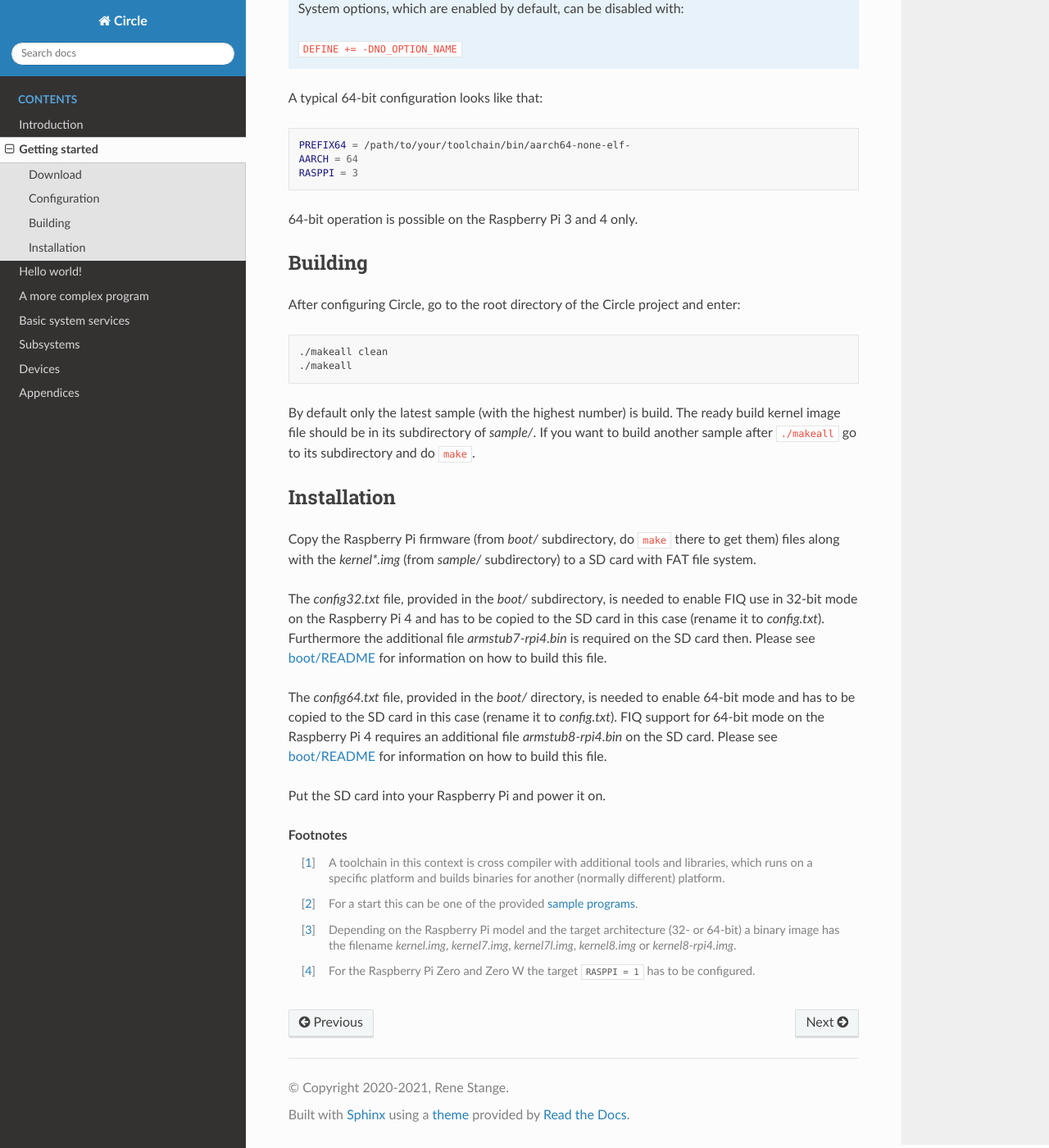
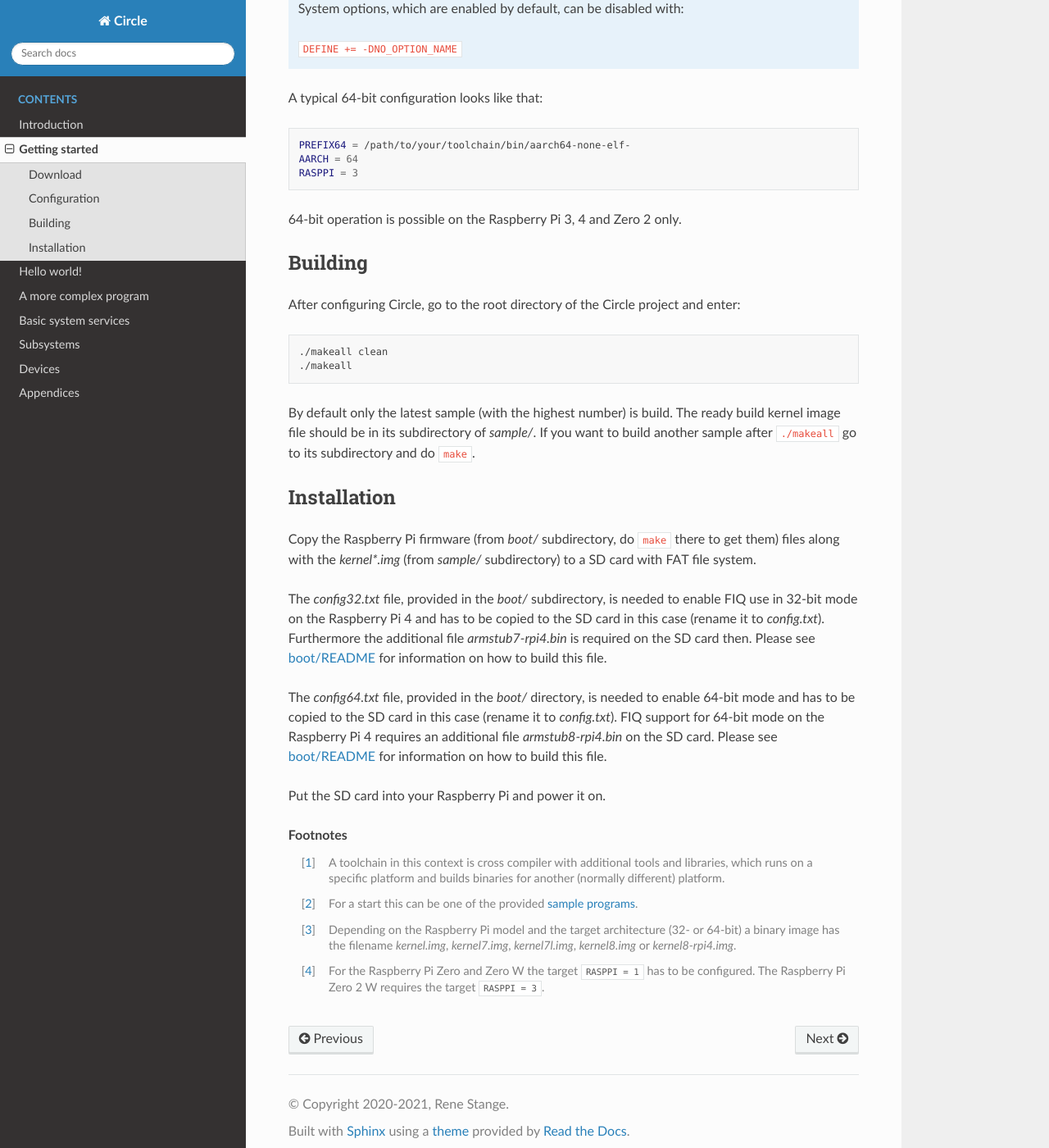
Before and after one commit to rsta2/circle-docs, a Sphinx documentation site: the page built from docs/getting-started.rst, in a window 1280 px wide and 1400 px high, scrolled down 1533 px. Shown: the whole window at 82% size. Built offline with Sphinx 7.4.7 and the Read the Docs theme 2.0.0, drawn with Linux system fonts in a browser that asks for light colours.

Commit message:
Updates for Raspberry Pi Zero 2 W

```diff
--- a/docs/basic-system-services/cpu-clock-rate-management.rst
+++ b/docs/basic-system-services/cpu-clock-rate-management.rst
@@ -13,6 +13,7 @@ Raspberry Pi	Maximum CPU clock rate	Boot CPU clock rate	Remarks
 1		700 MHz			700 MHz			No management required
 2		900 MHz			600 MHz
 Zero		1000 MHz		700 MHz
+Zero 2		1000 MHz		600 MHz
 3 Model B	1200 MHz		600 MHz
 3 Model A+/B+	1400 MHz		600 MHz
 4		1500 MHz		600 MHz
--- a/docs/basic-system-services/gpio-access.rst
+++ b/docs/basic-system-services/gpio-access.rst
@@ -8,7 +8,7 @@ Please see these documents for a description of the GPIO hardware:
 * `BCM2835 ARM Peripherals <https://datasheets.raspberrypi.com/bcm2835/bcm2835-peripherals.pdf>`_ (for Raspberry Pi 1 and Zero)
 * `BCM2711 ARM Peripherals <https://datasheets.raspberrypi.com/bcm2711/bcm2711-peripherals.pdf>`_ (for Raspberry Pi 4)
 
-The first document is also valid for the Raspberry Pi 2 and 3 with some modifications (e.g. I/O base address).
+The first document is also valid for the Raspberry Pi 2, 3 and Zero 2 with some modifications (e.g. I/O base address).
 
 .. important::
 
--- a/docs/basic-system-services/system-information.rst
+++ b/docs/basic-system-services/system-information.rst
@@ -33,6 +33,7 @@ Model information
 * MachineModelBPlus
 * MachineModelZero
 * MachineModelZeroW
+* MachineModelZero2W
 * MachineModel2B
 * MachineModel3B
 * MachineModel3APlus
--- a/docs/getting-started.rst
+++ b/docs/getting-started.rst
@@ -70,7 +70,7 @@ A typical 64-bit configuration looks like that:
 	AARCH = 64
 	RASPPI = 3
 
-64-bit operation is possible on the Raspberry Pi 3 and 4 only.
+64-bit operation is possible on the Raspberry Pi 3, 4 and Zero 2 only.
 
 Building
 ~~~~~~~~
@@ -101,4 +101,4 @@ Put the SD card into your Raspberry Pi and power it on.
 .. [#tc] A toolchain in this context is cross compiler with additional tools and libraries, which runs on a specific platform and builds binaries for another (normally different) platform.
 .. [#ap] For a start this can be one of the provided `sample programs <https://github.com/rsta2/circle/blob/master/sample/README>`_.
 .. [#ki] Depending on the Raspberry Pi model and the target architecture (32- or 64-bit) a binary image has the filename *kernel.img*, *kernel7.img*, *kernel7l.img*, *kernel8.img* or *kernel8-rpi4.img*.
-.. [#pi] For the Raspberry Pi Zero and Zero W the target ``RASPPI = 1`` has to be configured.
+.. [#pi] For the Raspberry Pi Zero and Zero W the target ``RASPPI = 1`` has to be configured. The Raspberry Pi Zero 2 W requires the target ``RASPPI = 3``.
```
